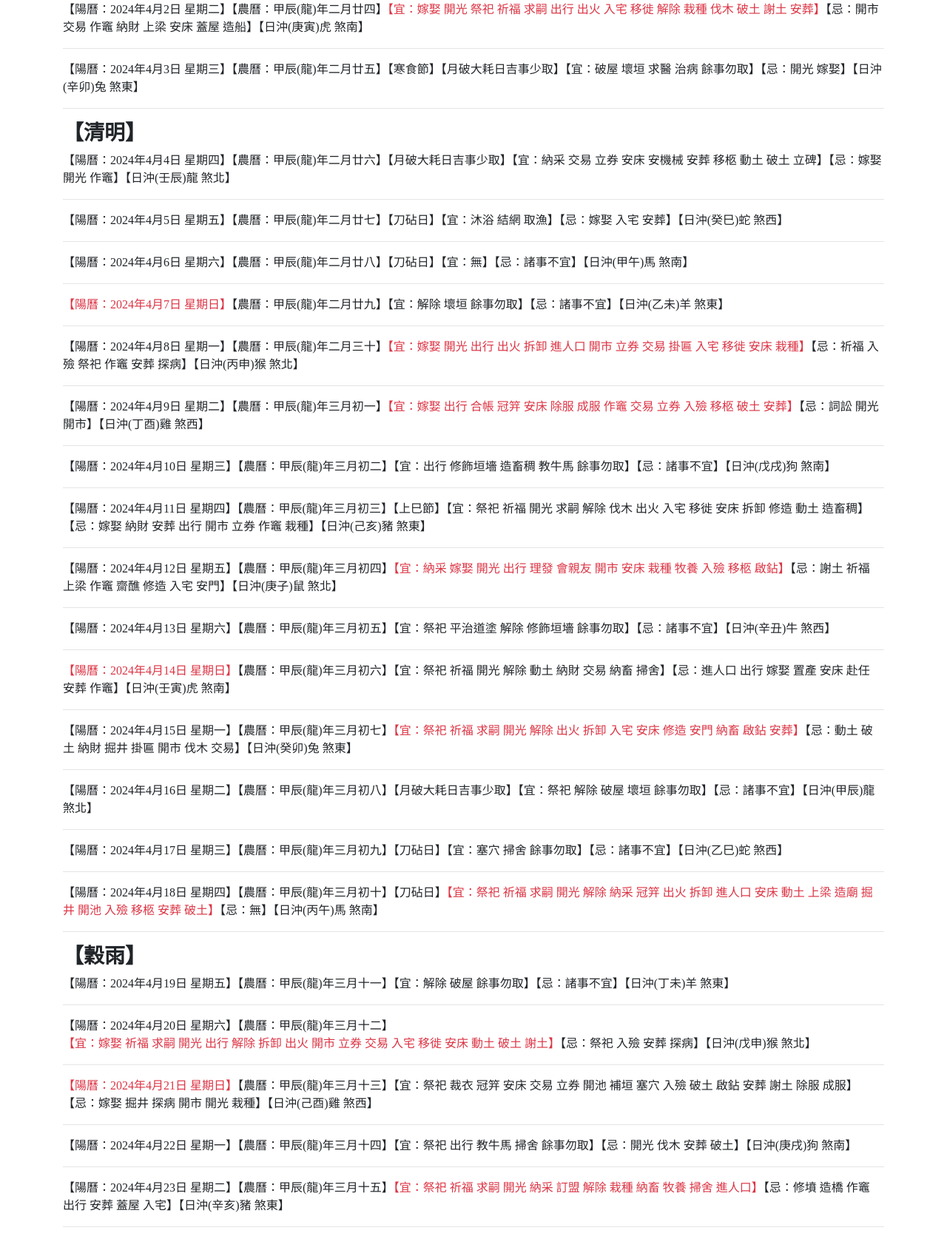
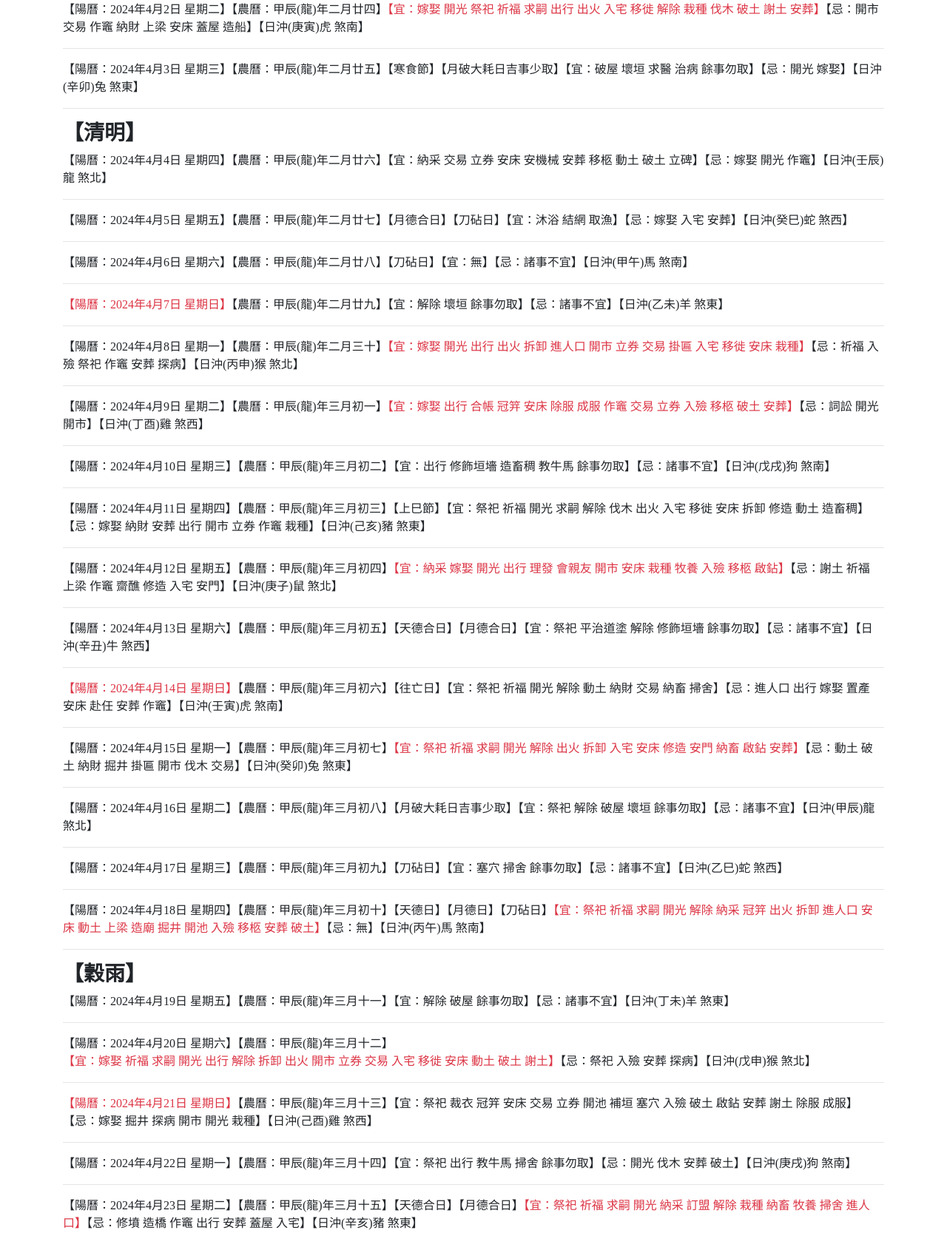
Before and after one commit to simonleetdn/lunar, a PHP site: page /lunardate.php in a window 1280 px wide. Shown: the part 303-1970 px from the top of the page at 74% size. Run offline with PHP 8.4, Linux system fonts and the light colour scheme.

Commit message:
新增建除十二神

```diff
--- a/lunardate.php
+++ b/lunardate.php
@@ -125,28 +125,43 @@ if (!empty($ff)) {
 
 
 // 月破大凶日
-$lydz = $lunar->getMonthZhi();
-$lrdz = $lunar->getDayZhi(); // 修正為 getDayZhi 以獲取日地支
+$xsyq = $lunar->getDayXiongSha();
+$jsyq = $lunar->getDayJiShen();
 
-// 對沖地支對應關係
-$conflictDays = [
-    '寅' => '申',
-    '卯' => '酉',
-    '辰' => '戌',
-    '巳' => '亥',
-    '午' => '子',
-    '未' => '丑',
-    '申' => '寅',
-    '酉' => '卯',
-    '戌' => '辰',
-    '亥' => '巳',
-    '子' => '午',
-    '丑' => '未'
+$xiongShaCheck = [
+    "月破大耗日吉事少取" => ["月破", "大耗"],
+    "往亡日" => ["往亡"]
 ];
 
-// 檢查是否為月破大凶日
-if (isset($conflictDays[$lydz]) && $conflictDays[$lydz] === $lrdz) {
-    echo "【月破大耗日吉事少取】";
+$jiShenCheck = [
+    "天德合日" => ["天德合"],
+    "月德合日" => ["月德合"],
+    "天德日" => ["天德"],
+    "月德日" => ["月德"]
+];
+
+// 檢查凶煞日
+foreach ($xiongShaCheck as $message => $conditions) {
+    $matched = true;
+    foreach ($conditions as $condition) {
+        if (!in_array($condition, $xsyq)) {
+            $matched = false;
+            break;
+        }
+    }
+    if ($matched) {
+        echo "【{$message}】";
+    }
+}
+
+// 檢查吉神日
+foreach ($jiShenCheck as $message => $conditions) {
+    foreach ($conditions as $condition) {
+        if (in_array($condition, $jsyq)) {
+            echo "【{$message}】";
+            break;
+        }
+    }
 }
 
 // 刀砧日
@@ -158,7 +173,7 @@ $lidong = $lunar->getJieQiTable()['立冬']->toYmdHms();
 
 // 判斷當前日期是否為刀砧日
 $daoZhen = false;
-
+$lrdz = $lunar->getDayZhi(); // 修正為 getDayZhi 以獲取日地支
 // 判斷日期所屬季節並檢查對應的地支
 if ($solar->toYmdHms() >= $lichun && $solar->toYmdHms() < $lixia) {
     // 春季：立春到立夏
@@ -240,12 +255,12 @@ if (!empty($ttl)) {
 
 		echo "【太歲方位：".$lunar->getDayPositionTaiSuiDesc()."】";
 
-		$jsyq = $lunar->getDayJiShen();
+		//$jsyq = $lunar->getDayJiShen();
 if (!empty($jsyq)) {
     echo "【吉神宜趨：" . implode("\n", $jsyq) . "】";
 }
 
-		$xsyq = $lunar->getDayXiongSha();
+//		$xsyq = $lunar->getDayXiongSha();
 if (!empty($xsyq)) {
     echo "【凶神宜忌：" . implode("\n", $xsyq) . "】";
 }
@@ -258,16 +273,24 @@ if (!empty($xsyq)) {
 
 $dayGan = $lunar->getDayGan(); // 獲取日天干
 $dayZhi = $lunar->getDayZhi(); // 獲取日地支
+$dayGanZhi = $lunar->getDayInGanZhi(); // 獲取日干支
 
-echo "【干支：".$dayGan.$dayZhi."】";
+echo "【干支：".$dayGanZhi."】";
 
 		echo "【納音：".$lunar->getDayNaYin()."】";
 
 		echo "【九星：".$lunar->getDayNineStar()."】";
 
+		echo "【二十八宿：".$lunar->getXiu()."】";
+	//	echo "【二十八動物：".$lunar->getAnimal()."】";
+	//	echo "【二十八星宿吉凶：".$lunar->getXiuLuck()."】";
+	//	echo "【二十八宿歌诀：".$lunar->getXiuSong()."】";
+
+		echo "【建除十二神：".$lunar->getZhiXing()."】";
+
 		echo "【四宮神獸：".$lunar->getGong().$lunar->getShou()."】";
 
-		echo "【彭祖百忌：".$lunar->getPengZuGan()."\n".$lunar->getPengZuZhi()."】";
+	//	echo "【彭祖百忌：".$lunar->getPengZuGan()."\n".$lunar->getPengZuZhi()."】";
 
 		echo "</span>";
 		// 詳細end
```
